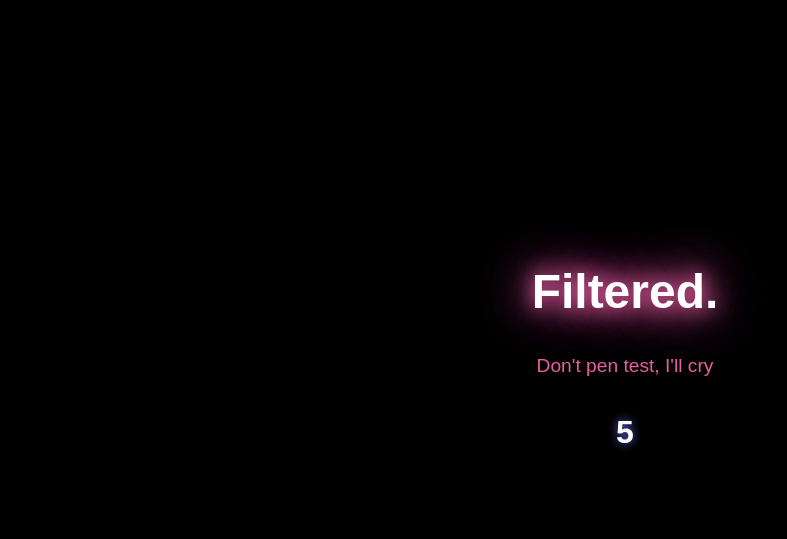
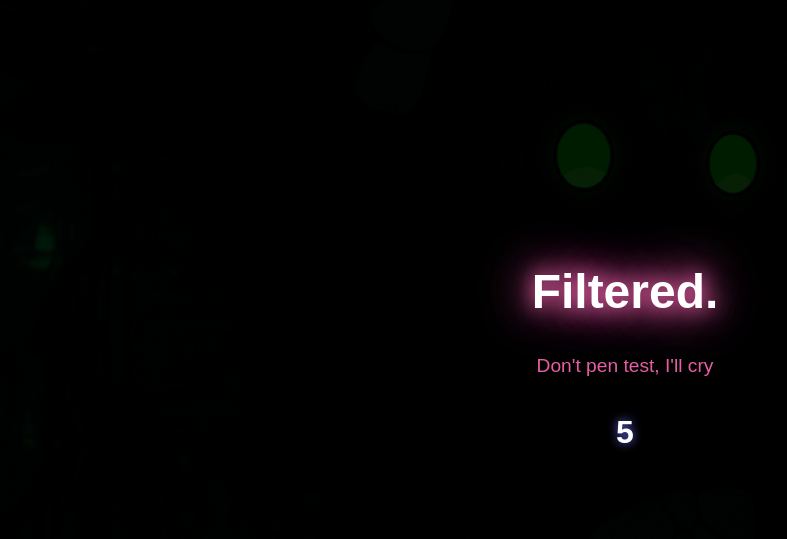
Before and after one commit to ytsodacan/rplace247, a website: page public/filtered.html in a window 1280 px wide. Shown: the whole page, without its empty margins (15-802 px from the left). Drawn offline with Linux system fonts and the light colour scheme.

Commit message:
added filtered nere bg

```diff
--- a/public/filtered.html
+++ b/public/filtered.html
@@ -10,7 +10,8 @@
         body {
             margin: 0;
             padding: 0;
-            background: #000;
+            background: #000 url('/static/img/filtered.png') no-repeat center center;
+            background-size: cover;
             color: #fff;
             font-family: Arial, sans-serif;
             height: 100vh;
@@ -19,6 +20,23 @@
             justify-content: center;
             align-items: center;
             overflow: hidden;
+        }
+
+        body::before {
+            content: '';
+            position: absolute;
+            top: 0;
+            left: 0;
+            width: 100%;
+            height: 100%;
+            background: rgba(0, 0, 0, 0.7);
+            pointer-events: none;
+            z-index: 1;
+        }
+
+        .message-container {
+            position: relative;
+            z-index: 2;
         }
 
         .filtered-text {
```
Also changed, not shown: public/static/img/filtered.png (added), 1 other file.
